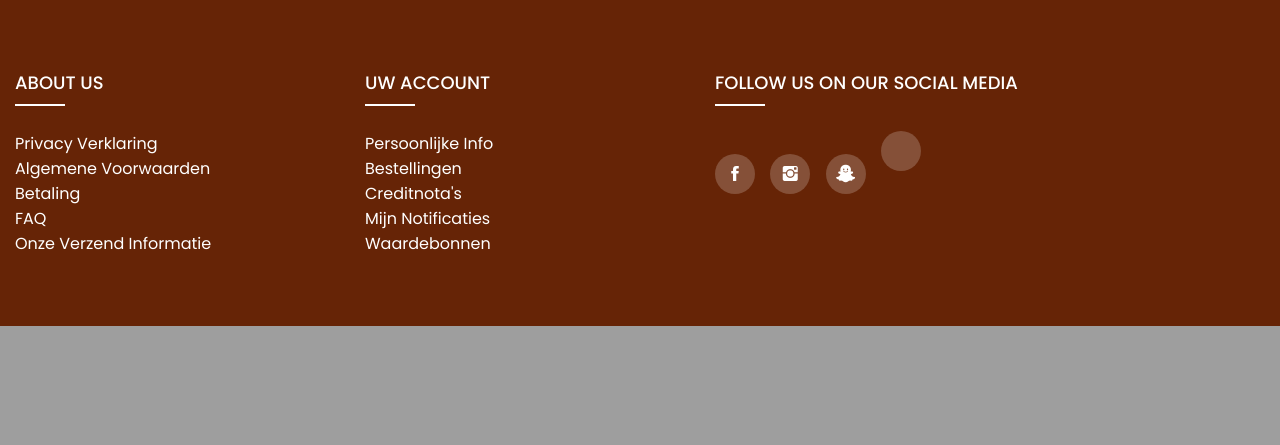
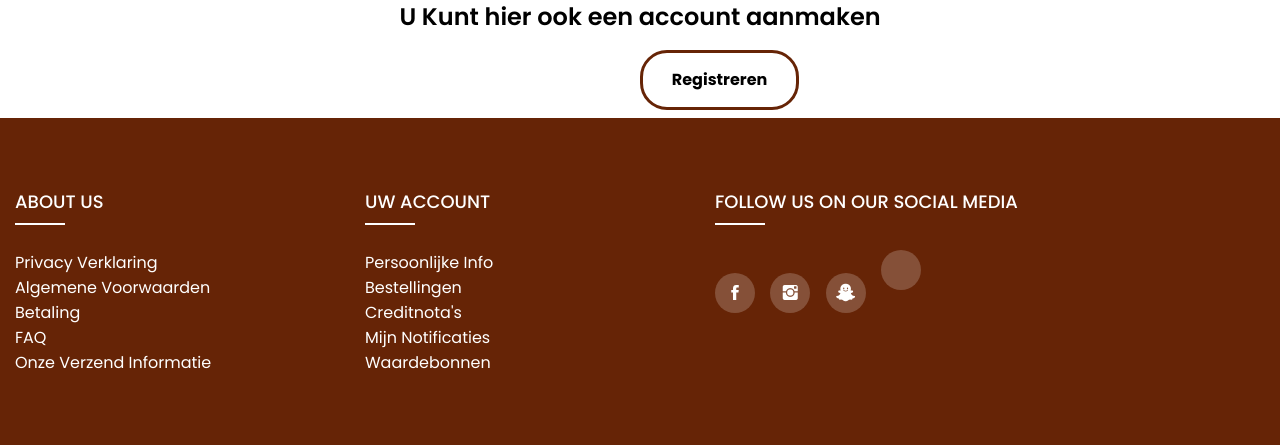
Before and after one commit to Jaswand/MVC---Project-L2, a PHP site: page / in a window 1280 px wide. Shown: the part 641-1086 px from the top of the page. Before the commit the page ends 967 px from the top, so only its background shows below. Run offline with PHP 8.4, Linux system fonts and the light colour scheme.

Commit message:
Added text

```diff
--- a/mvc-framework-io-sd-2109A/app/views/landingpages/index.php
+++ b/mvc-framework-io-sd-2109A/app/views/landingpages/index.php
@@ -6,6 +6,7 @@
     <meta name="viewport" content="width=device-width, initial-scale=1.0">
     <link rel="stylesheet" href="https://cdnjs.cloudflare.com/ajax/libs/ionicons/2.0.1/css/ionicons.min.css">
     <link rel="stylesheet" href="css/Homepage.css">
+    <link rel="stylesheet" href="css/Buttons.css">
     <title>Rocambolesque</title>
 </head>
 <body>
@@ -13,11 +14,14 @@
    <div class="bg-image">
    <img src="/public/img/white.png" alt="white" style="width: 25%">
     <div class="centered">
-        <h1>Alleen Kwaliteit</h1>
+        <h1 class="text-kwaliteit">Alleen Kwaliteit</h1>
         <a class="btn" href="#">Bekijk ons menu</a>
         <a class="btn" href="#">Reserveer nu</a>
   </div>
 </div>
+
+<p class="text-registreren">U Kunt hier ook een account aanmaken</p>
+<a class="btn-r" href="#">Registreren</a>
 
 
 
--- /dev/null
+++ b/mvc-framework-io-sd-2109A/public/css/Buttons.css
@@ -0,0 +1,73 @@
+/* Buttons */
+
+.btn {
+    display: inline-block;
+    padding: 0.9rem 1.8rem;
+    font-size: 16px;
+    font-weight: 700;
+    color: white !important;
+    border: 3px solid #662406;
+    cursor: pointer;
+    position: relative;
+    background-color: transparent;
+    text-decoration: none;
+    overflow: hidden;
+    z-index: 1;
+    font-family: inherit;
+    text-align: center;
+    border-radius: 27px;
+   }
+
+   .btn::before {
+    content: "";
+    position: absolute;
+    left: 0;
+    top: 0;
+    width: 100%;
+    height: 100%;
+    background-color: #662406;
+    transform: translateX(-100%);
+    transition: all .3s;
+    z-index: -1;
+   }
+
+   .btn:hover::before {
+    transform: translateX(0);
+   }
+
+   .btn-r {
+    display: inline-block;
+    padding: 0.9rem 1.8rem;
+    font-size: 16px;
+    font-weight: 700;
+    color: black !important;
+    border: 3px solid #662406;
+    cursor: pointer;
+    position: relative;
+    background-color: transparent;
+    text-decoration: none;
+    overflow: hidden;
+    z-index: 1;
+    font-family: inherit;
+    border-radius: 27px;
+    top: 50%;
+    left: 50%;
+    transform: translate(-50%, -50%, );
+   }
+
+   .btn-r::before {
+    content: "";
+    position: absolute;
+    left: 0;
+    top: 0;
+    width: 100%;
+    height: 100%;
+    background-color: #662406;
+    transform: translateX(-100%);
+    transition: all .3s;
+    z-index: -1;
+   }
+
+   .btn-r:hover::before {
+    transform: translateX(0);
+   }
--- a/mvc-framework-io-sd-2109A/public/css/Homepage.css
+++ b/mvc-framework-io-sd-2109A/public/css/Homepage.css
@@ -28,7 +28,8 @@ img {
     right: 50%;
     left: 50%;
     transform: translate(-50%, -50%);
-    opacity: 0.7;
+    opacity: 0.6;
+    float: right;
 }
 
 .centered {
@@ -40,39 +41,31 @@ img {
     font-size: 1rem;
 }
 
-/* Buttons */
+.text-kwaliteit {
+    font-size: 1.5rem;
+    font-weight: 600;
+    color: #000000;
+    text-align: center;
+    margin-bottom: 1rem;
+}
 
-.btn {
-  display: inline-block;
-  padding: 0.9rem 1.8rem;
-  font-size: 16px;
-  font-weight: 700;
-  color: white !important;
-  border: 3px solid #662406;
-  cursor: pointer;
+.text-registreren {
+    font-size: 1.5rem;
+    font-weight: 600;
+    color: #000000;
+    text-align: center;
+    margin-bottom: 1rem;
+}
+
+h1 {
   position: relative;
-  background-color: transparent;
-  text-decoration: none;
-  overflow: hidden;
-  z-index: 1;
-  font-family: inherit;
- }
+  right: auto;
+}
 
- .btn::before {
-  content: "";
-  position: absolute;
-  left: 0;
-  top: 0;
-  width: 100%;
-  height: 100%;
-  background-color: #662406;
-  transform: translateX(-100%);
-  transition: all .3s;
-  z-index: -1;
- }
 
- .btn:hover::before {
-  transform: translateX(0);
+
+ btn-registreren {
+    text-align: center;
  }
 
 /* Footer */
```
Also changed, not shown: mvc-framework-io-sd-2109A/app/views/includes/Navbar.php (added).
